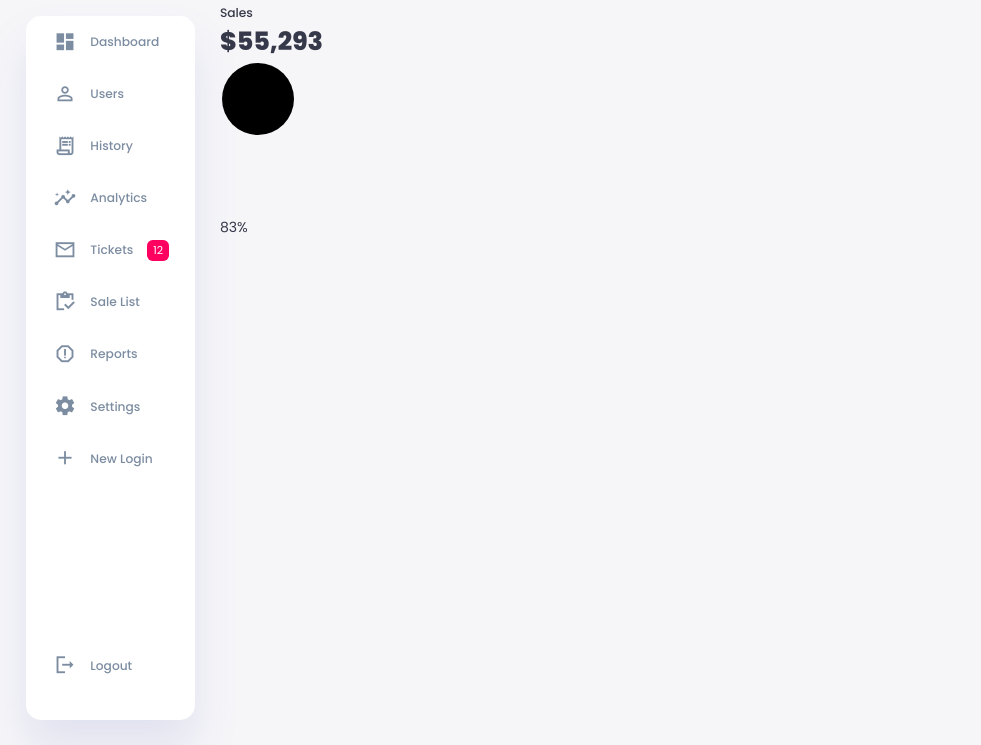
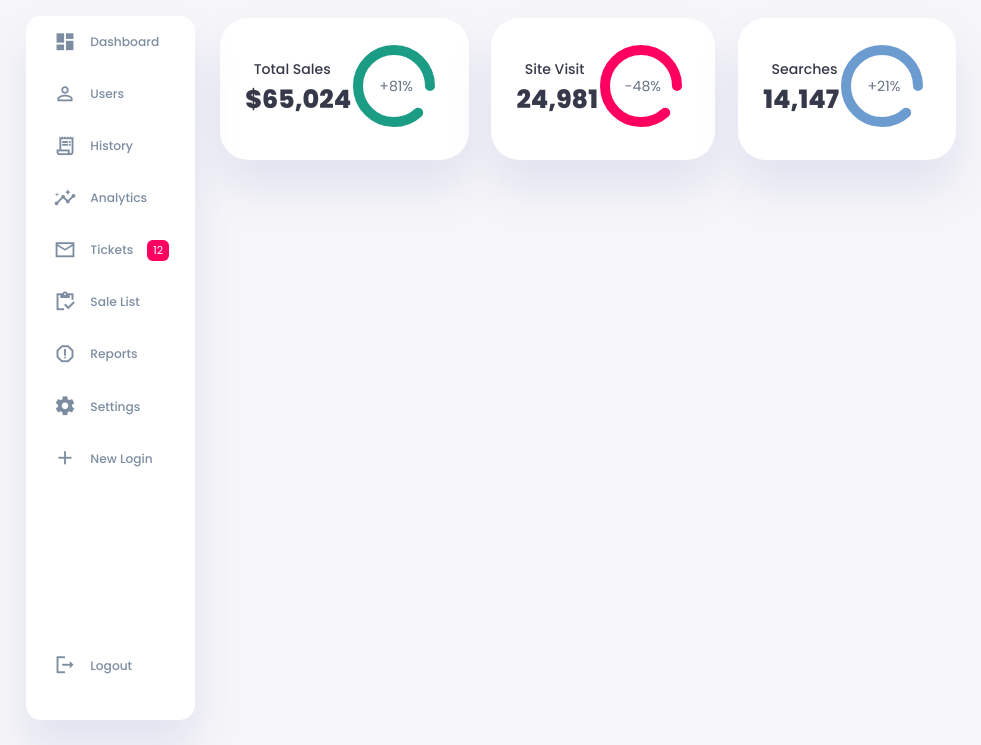
Before and after one commit to NiallPG/event-horizon, a plain HTML site: page index.html in a window 1280 px wide. Shown: the part 55-800 px from the top of the page, without its empty margins (0-981 px from the left). Drawn offline with Linux system fonts and the light colour scheme.

Commit message:
added analytics

```diff
--- a/css/styles.css
+++ b/css/styles.css
@@ -222,10 +222,79 @@ main {
 
 main .analyze {
     display: grid;
-    grid-template-columns: repreat(3, 1fr); /* this creates 3 equal-width columns, each taking up one-third of the grid container's available space */
+    grid-template-columns: repeat(3, 1fr); /* this creates 3 equal-width columns, each taking up one-third of the grid container's available space */
     gap: 1.6rem;
 }
 
 main .analyze > div { /* specifies that the rule applies only to the direct child elements of .analyze. This means it does not apply to nested or deeper descendants */
+    background-color: var(--color-white);
+    padding: var(--card-padding);
+    border-radius: var(--card-border-radius);
+    margin-top: 1rem;
+    box-shadow: var(--box-shadow);
+    cursor: pointer;
+    transition: all 0.3s ease;
+}
 
+main .analyze > div:hover {
+    box-shadow: none;
 }
+
+main .analyze > div .status {
+    display: flex;
+    align-items: center;
+    justify-content: space-between;
+}
+
+main .analyze h3 {
+    margin-left: 0.6rem;
+    font-size: 1rem;
+}
+
+main .analyze .progress {
+    position: relative;
+    width: 92px;
+    height: 92px;
+    border-radius: 50%;
+}
+
+main .analyze svg {
+    width: 7rem;
+    height: 7rem;
+}
+
+main .analyze svg circle {
+    fill: none;
+    stroke-width: 10;
+    stroke-linecap: round;
+    transform: translate(5px, 5px);
+}
+
+main .analyze .sales svg circle {
+    stroke: var(--color-success);
+    stroke-dashoffset: -30;
+    stroke-dasharray: 200;
+}
+
+main .analyze .visits svg circle {
+    stroke: var(--color-danger);
+    stroke-dashoffset: -30;
+    stroke-dasharray: 200;
+}
+
+main .analyze .searches svg circle {
+    stroke: var(--color-primary);
+    stroke-dashoffset: -30;
+    stroke-dasharray: 200;
+}
+
+main .analyze .progress .percentage {
+    position: absolute;
+    top: -3px;
+    left: -1px;
+    display: flex;
+    align-items: center;
+    justify-content: center;
+    height: 100%;
+    width: 100%;
+}
--- a/index.html
+++ b/index.html
@@ -99,24 +99,66 @@
 
         <!-- Main Section of dashboard-->
         <main>
+
+            <!-- Analytics -->
+
             <h1>Analytics</h1>
-            <!-- Analyses-->
             <div class="analyze">
                 <div class="sales">
                     <div class="status">
                         <div class="info">
-                            <h3>Sales</h3>
-                            <h1>$55,293</h1>
+                            <h3>Total Sales</h3>
+                            <h1>$65,024</h1>
                         </div>
                         <div class="progress">
                             <svg>
                                 <circle cx="38" cy="38" r="36"></circle>
                             </svg>
-                            <div class="percentage">83%</div>
+                            <div class="percentage">
+                                <p>+81%</p>
+                            </div>
+                        </div>
+                    </div>
+                </div>
+                <div class="visits">
+                    <div class="status">
+                        <div class="info">
+                            <h3>Site Visit</h3>
+                            <h1>24,981</h1>
+                        </div>
+                        <div class="progress">
+                            <svg>
+                                <circle cx="38" cy="38" r="36"></circle>
+                            </svg>
+                            <div class="percentage">
+                                <p>-48%</p>
+                            </div>
+                        </div>
+                    </div>
+                </div>
+                <div class="searches">
+                    <div class="status">
+                        <div class="info">
+                            <h3>Searches</h3>
+                            <h1>14,147</h1>
+                        </div>
+                        <div class="progress">
+                            <svg>
+                                <circle cx="38" cy="38" r="36"></circle>
+                            </svg>
+                            <div class="percentage">
+                                <p>+21%</p>
+                            </div>
                         </div>
                     </div>
                 </div>
             </div>
+
+
+            <!-- End of Analytics -->
+
+
+
 
         </main>
 
```
